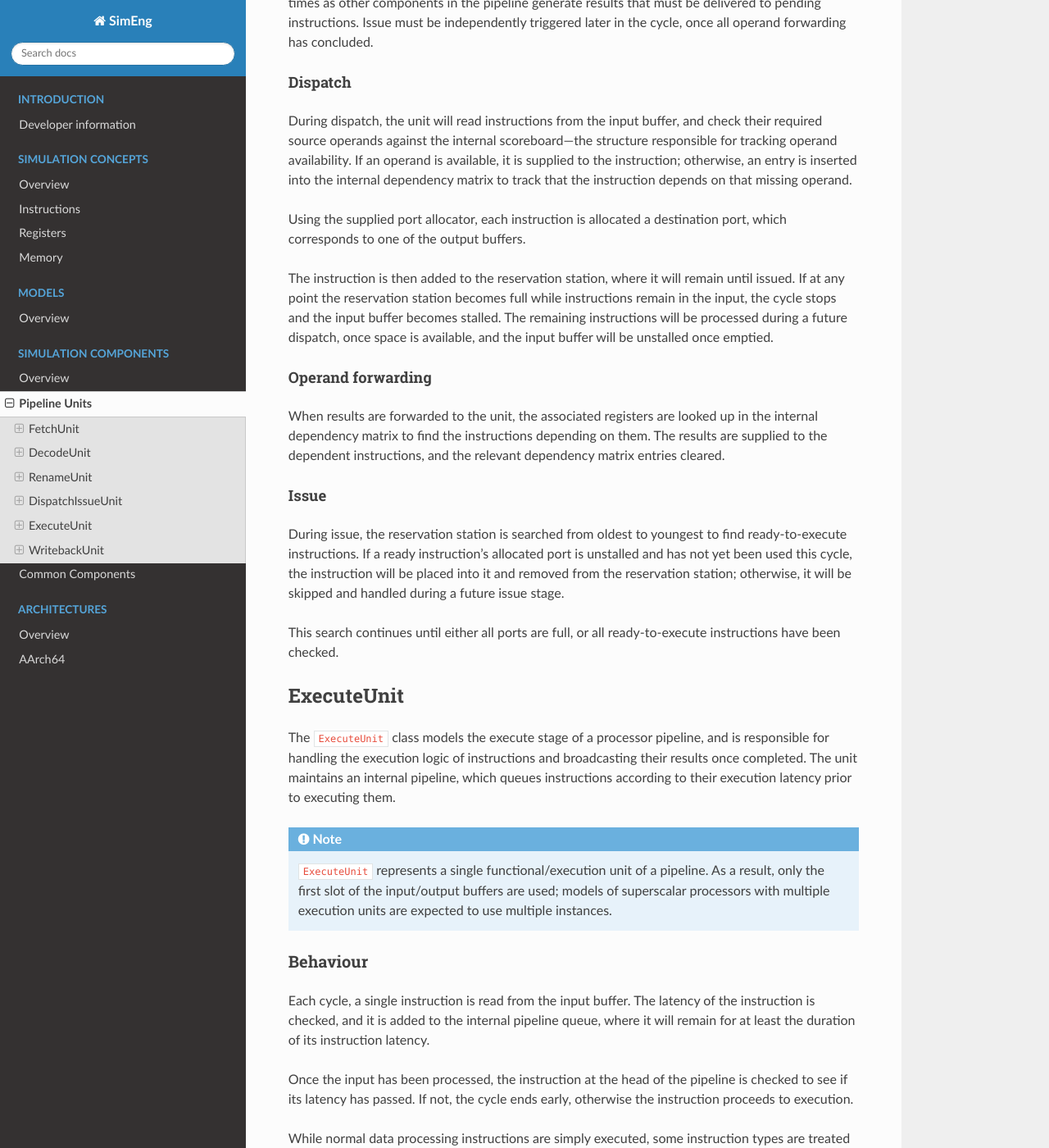
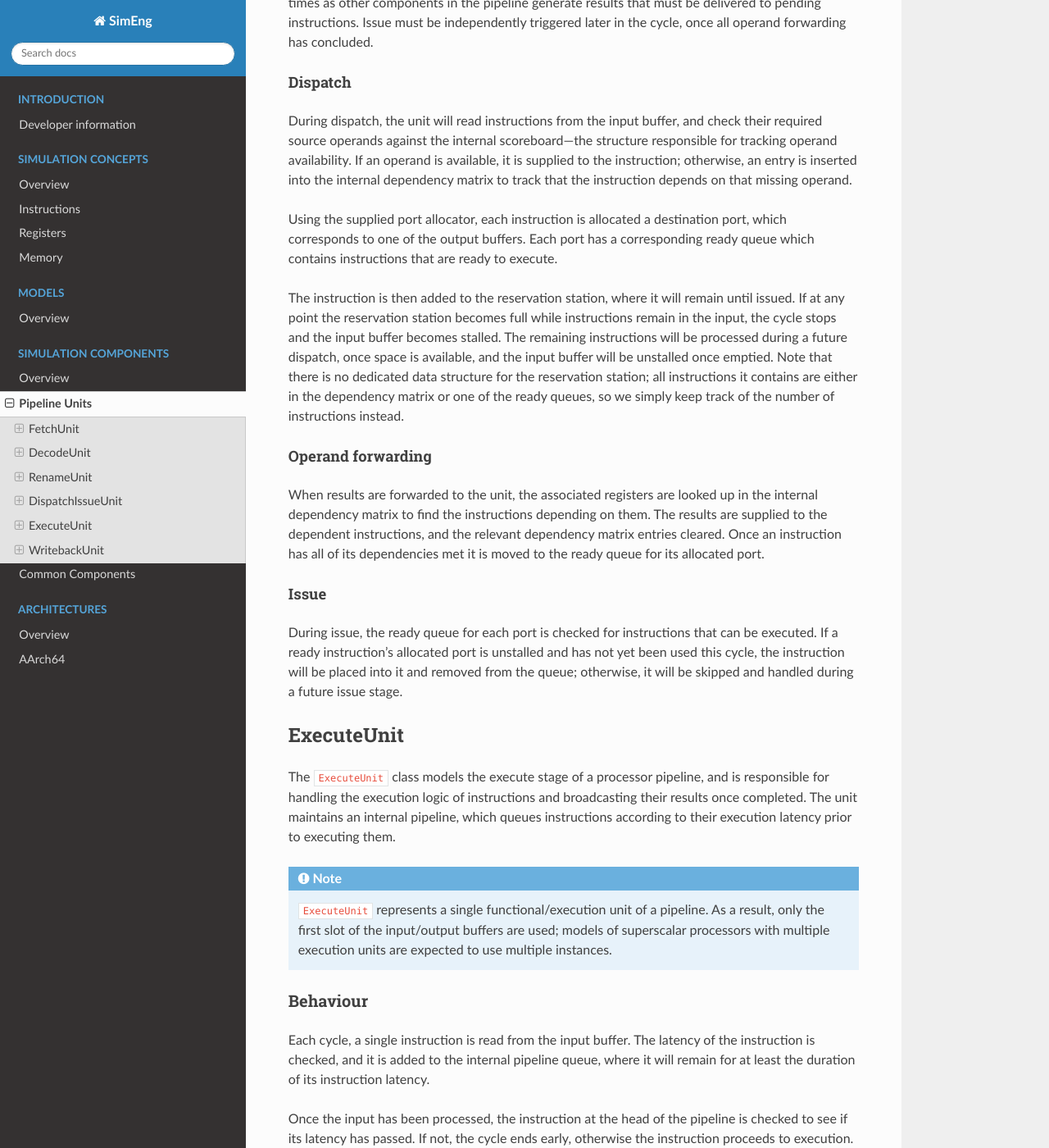
Before and after one commit to UoB-HPC/SimEng, a Sphinx documentation site: the page built from docs/sphinx/pipeline/units.rst, in a window 1280 px wide and 1400 px high, scrolled down 3937 px. Shown: the whole window at 82% size. Built offline with Sphinx 7.4.7 and the Read the Docs theme 2.0.0, drawn with Linux system fonts in a browser that asks for light colours.

Commit message:
Fix port deallocation when flushing instructions
The circular buffer used to hold entries in the reservation station
has been removed, since the RS is not a FIFO structure. All
instructions in the RS will either be in one of the ready queues or in
the dependency matrix, so process them there during flushed instead.

```diff
--- a/docs/sphinx/pipeline/units.rst
+++ b/docs/sphinx/pipeline/units.rst
@@ -114,21 +114,19 @@ Dispatch
 
 During dispatch, the unit will read instructions from the input buffer, and check their required source operands against the internal scoreboard---the structure responsible for tracking operand availability. If an operand is available, it is supplied to the instruction; otherwise, an entry is inserted into the internal dependency matrix to track that the instruction depends on that missing operand.
 
-Using the supplied port allocator, each instruction is allocated a destination port, which corresponds to one of the output buffers.
+Using the supplied port allocator, each instruction is allocated a destination port, which corresponds to one of the output buffers. Each port has a corresponding ready queue which contains instructions that are ready to execute.
 
-The instruction is then added to the reservation station, where it will remain until issued. If at any point the reservation station becomes full while instructions remain in the input, the cycle stops and the input buffer becomes stalled. The remaining instructions will be processed during a future dispatch, once space is available, and the input buffer will be unstalled once emptied.
+The instruction is then added to the reservation station, where it will remain until issued. If at any point the reservation station becomes full while instructions remain in the input, the cycle stops and the input buffer becomes stalled. The remaining instructions will be processed during a future dispatch, once space is available, and the input buffer will be unstalled once emptied. Note that there is no dedicated data structure for the reservation station; all instructions it contains are either in the dependency matrix or one of the ready queues, so we simply keep track of the number of instructions instead.
 
 Operand forwarding
 ''''''''''''''''''
 
-When results are forwarded to the unit, the associated registers are looked up in the internal dependency matrix to find the instructions depending on them. The results are supplied to the dependent instructions, and the relevant dependency matrix entries cleared.
+When results are forwarded to the unit, the associated registers are looked up in the internal dependency matrix to find the instructions depending on them. The results are supplied to the dependent instructions, and the relevant dependency matrix entries cleared. Once an instruction has all of its dependencies met it is moved to the ready queue for its allocated port.
 
 Issue
 '''''
 
-During issue, the reservation station is searched from oldest to youngest to find ready-to-execute instructions. If a ready instruction's allocated port is unstalled and has not yet been used this cycle, the instruction will be placed into it and removed from the reservation station; otherwise, it will be skipped and handled during a future issue stage.
-
-This search continues until either all ports are full, or all ready-to-execute instructions have been checked.
+During issue, the ready queue for each port is checked for instructions that can be executed. If a ready instruction's allocated port is unstalled and has not yet been used this cycle, the instruction will be placed into it and removed from the queue; otherwise, it will be skipped and handled during a future issue stage.
 
 ExecuteUnit
 -----------
```
Also changed, not shown: 4 other files.
